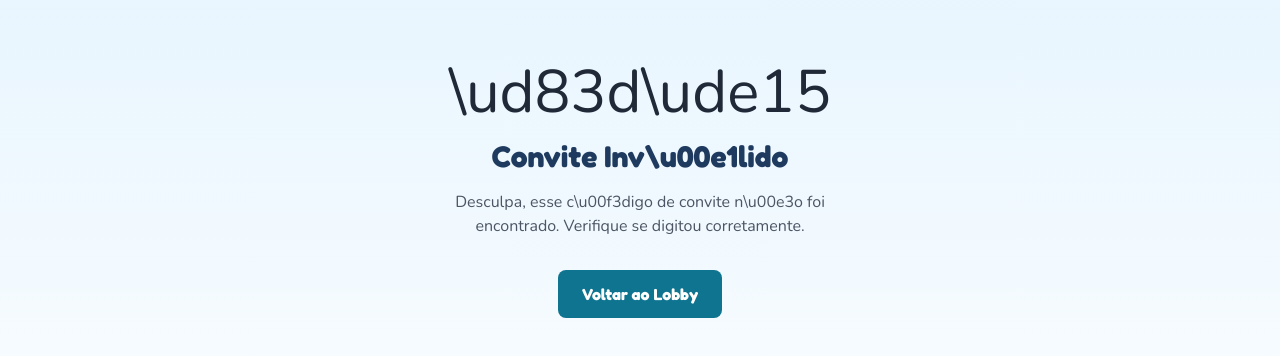
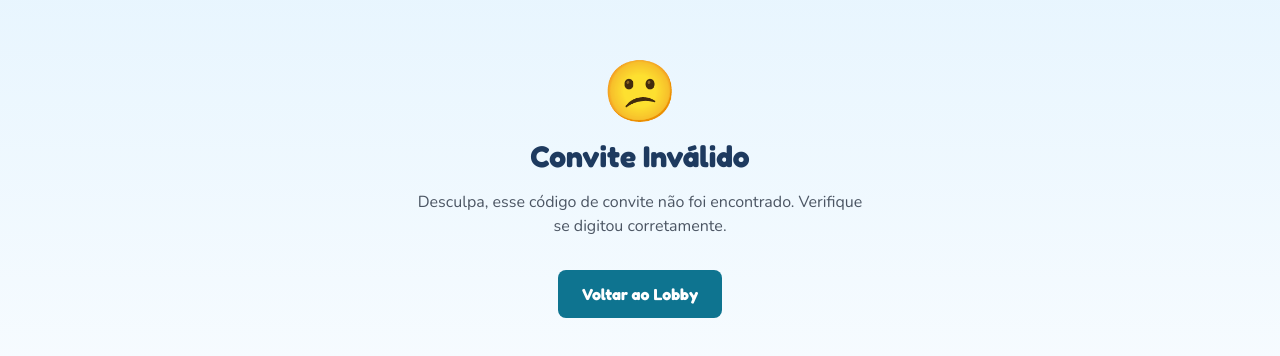
Before and after one commit to fernandoccarriconeto-hub/oxejogos-app, a Next.js app: page /convite/1 in a window 1280 px wide. Shown: the part 210-566 px from the top of the page. Built offline with nearby package versions, Linux system fonts and the light colour scheme; no server answers; the database is empty.

Commit message:
fix: corrigir TypeScript 'as any' para tipos corretos GameMode e Difficulty no convite page

```diff
--- a/src/app/convite/[code]/page.tsx
+++ b/src/app/convite/[code]/page.tsx
@@ -2,7 +2,7 @@ import { redirect } from 'next/navigation';
 import Image from 'next/image';
 import Link from 'next/link';
 import { createClient } from '@/lib/supabase/server';
-import { GAME_MODE_CONFIG, DIFFICULTY_CONFIG } from '@/types/game';
+import { GAME_MODE_CONFIG, DIFFICULTY_CONFIG, type GameMode, type Difficulty } from '@/types/game';
 
 interface ConvitePageProps {
   params: { code: string };
@@ -30,12 +30,12 @@ export default async function ConvitePage({ params }: ConvitePageProps) {
     return (
       <div className="min-h-screen bg-gradient-to-b from-oxe-light to-white flex items-center justify-center px-4">
         <div className="max-w-md w-full text-center">
-          <div className="text-6xl mb-4">\ud83d\ude15</div>
+          <div className="text-6xl mb-4">😕</div>
           <h1 className="text-3xl font-fredoka font-bold text-oxe-navy mb-4">
-            Convite Inv\u00e1lido
+            Convite Inválido
           </h1>
           <p className="text-gray-600 font-nunito mb-8">
-            Desculpa, esse c\u00f3digo de convite n\u00e3o foi encontrado. Verifique se digitou corretamente.
+            Desculpa, esse código de convite não foi encontrado. Verifique se digitou corretamente.
           </p>
           <Link
             href="/lobby"
@@ -65,7 +65,7 @@ export default async function ConvitePage({ params }: ConvitePageProps) {
         {/* Speech Bubble */}
         <div className="bg-white rounded-lg shadow-md p-4 mb-8 border-2 border-oxe-blue text-center">
           <p className="text-center font-nunito text-gray-700">
-            Oxe! Voc\u00ea foi convidado pra uma partida de OxeJogos! T\u00e1 afim?
+            Oxe! Você foi convidado pra uma partida de OxeJogos! Tá afim?
           </p>
         </div>
 
@@ -83,7 +83,7 @@ export default async function ConvitePage({ params }: ConvitePageProps) {
                   Criada por
                 </p>
                 <p className="font-fredoka text-lg text-oxe-navy">
-                  {gameSession.captain?.full_name || 'Capit\u00e3o'}
+                  {gameSession.captain?.full_name || 'Capitão'}
                 </p>
               </div>
 
@@ -94,10 +94,10 @@ export default async function ConvitePage({ params }: ConvitePageProps) {
                 </p>
                 <div className="flex items-center gap-2">
                   <span className="text-2xl">
-                    {GAME_MODE_CONFIG[gameSession.game_mode as any]?.emoji}
+                    {GAME_MODE_CONFIG[gameSession.game_mode as GameMode]?.emoji}
                   </span>
                   <p className="font-fredoka text-lg text-oxe-navy">
-                    {GAME_MODE_CONFIG[gameSession.game_mode as any]?.label}
+                    {GAME_MODE_CONFIG[gameSession.game_mode as GameMode]?.label}
                   </p>
                 </div>
               </div>
@@ -109,10 +109,10 @@ export default async function ConvitePage({ params }: ConvitePageProps) {
                 </p>
                 <div className="flex items-center gap-2">
                   <span className="text-2xl">
-                    {DIFFICULTY_CONFIG[gameSession.difficulty as any]?.emoji}
+                    {DIFFICULTY_CONFIG[gameSession.difficulty as Difficulty]?.emoji}
                   </span>
                   <p className="font-fredoka text-lg text-oxe-navy">
-                    {DIFFICULTY_CONFIG[gameSession.difficulty as any]?.label}
+                    {DIFFICULTY_CONFIG[gameSession.difficulty as Difficulty]?.label}
                   </p>
                 </div>
               </div>
@@ -136,7 +136,7 @@ export default async function ConvitePage({ params }: ConvitePageProps) {
                 href={`/lobby?join=${params.code}`}
                 className="block w-full px-6 py-3 bg-oxe-blue text-white rounded-lg font-fredoka font-bold hover:bg-opacity-90 transition-all text-center"
               >
-                \u2728 Entrar na Sala
+                ✨ Entrar na Sala
               </Link>
             ) : (
               <Link
```
